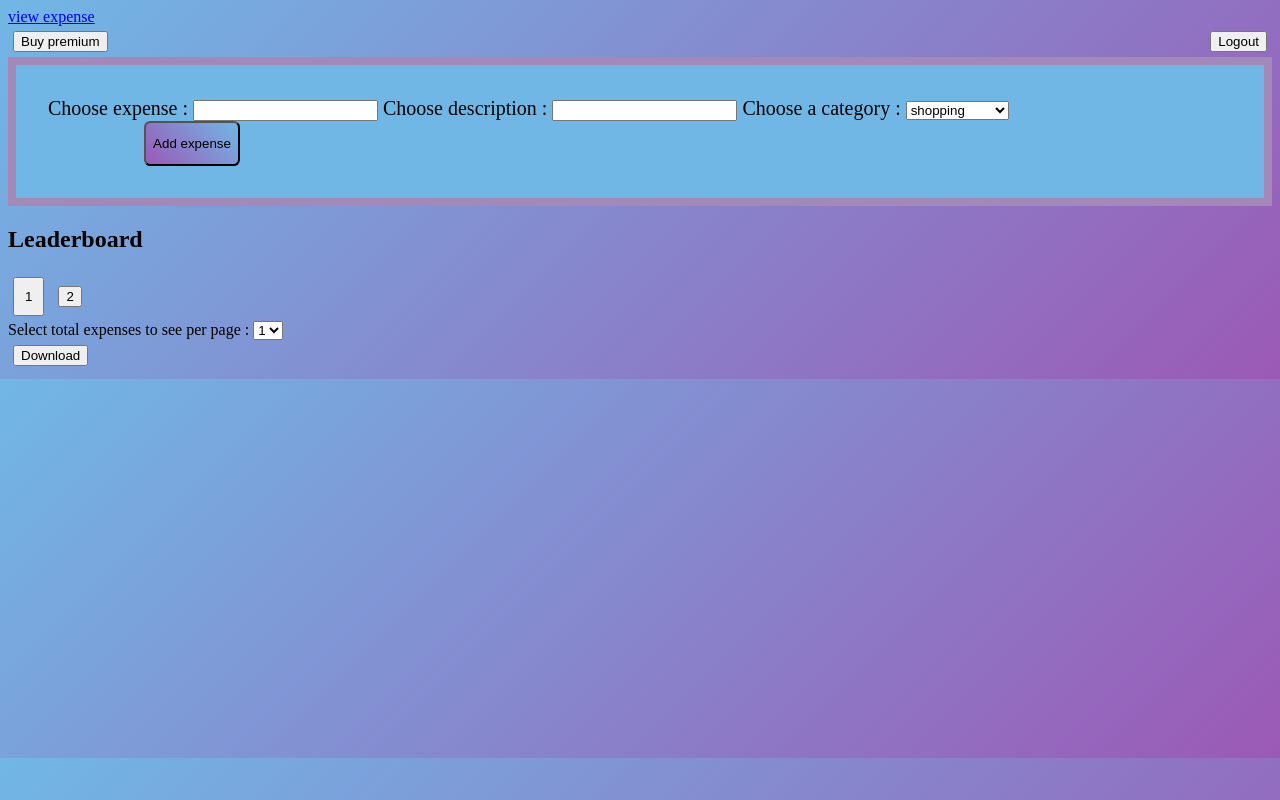
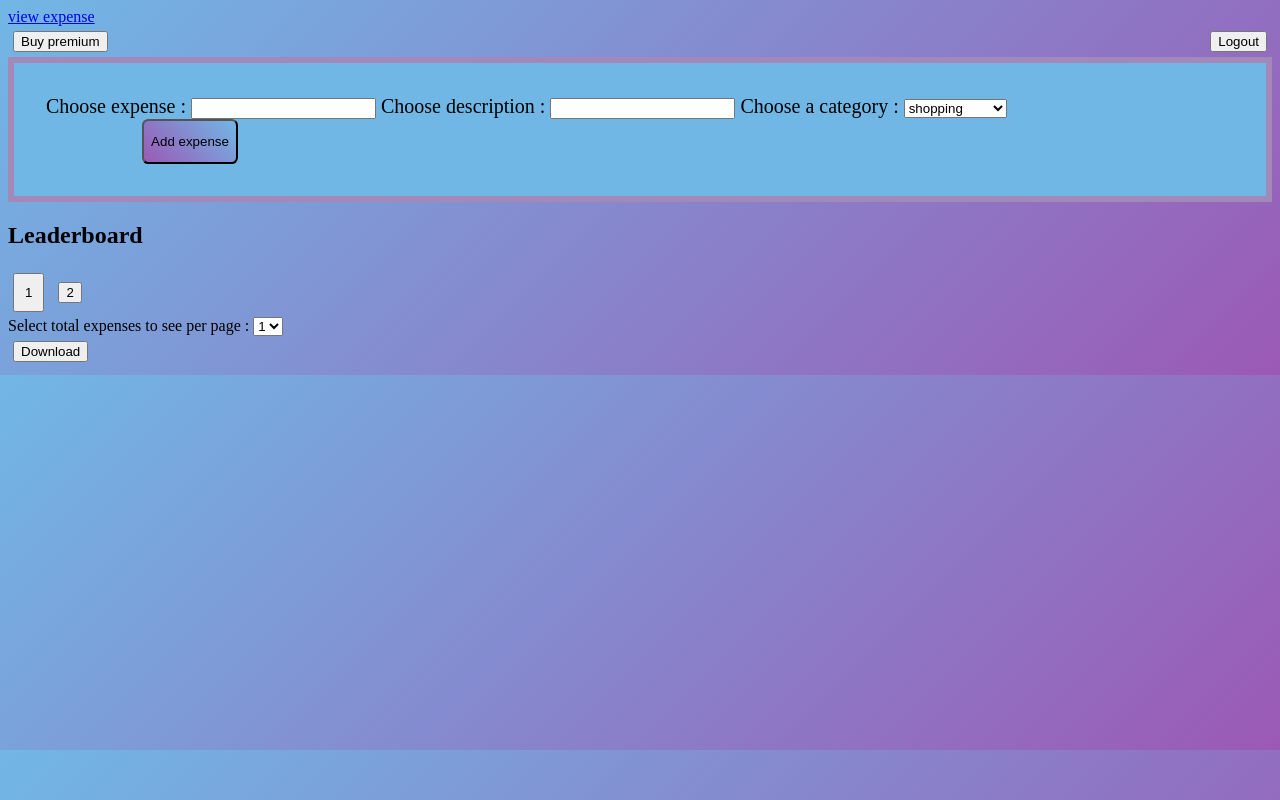
Before and after one commit to SonikaSahana/expense-tracker-premium, a plain HTML site: page frontend/index.html in a window 1280 px wide. Drawn offline with nearby package versions, Linux system fonts and the light colour scheme; no server answers; sample sign-in values are in the browser's storage; a script that the page names is missing.

Commit message:
trigger build test

```diff
--- a/frontend/css/style.css
+++ b/frontend/css/style.css
@@ -32,7 +32,7 @@ header > div{
         flex-direction: column;
         align-items: center;
         gap: 1rem;
-        border: 0.5rem solid #a389b7;
+        border: 0.4rem solid #a389b7;
         padding: 2rem;
         background-color:#71b7e6;
         font-size:20px;
```
